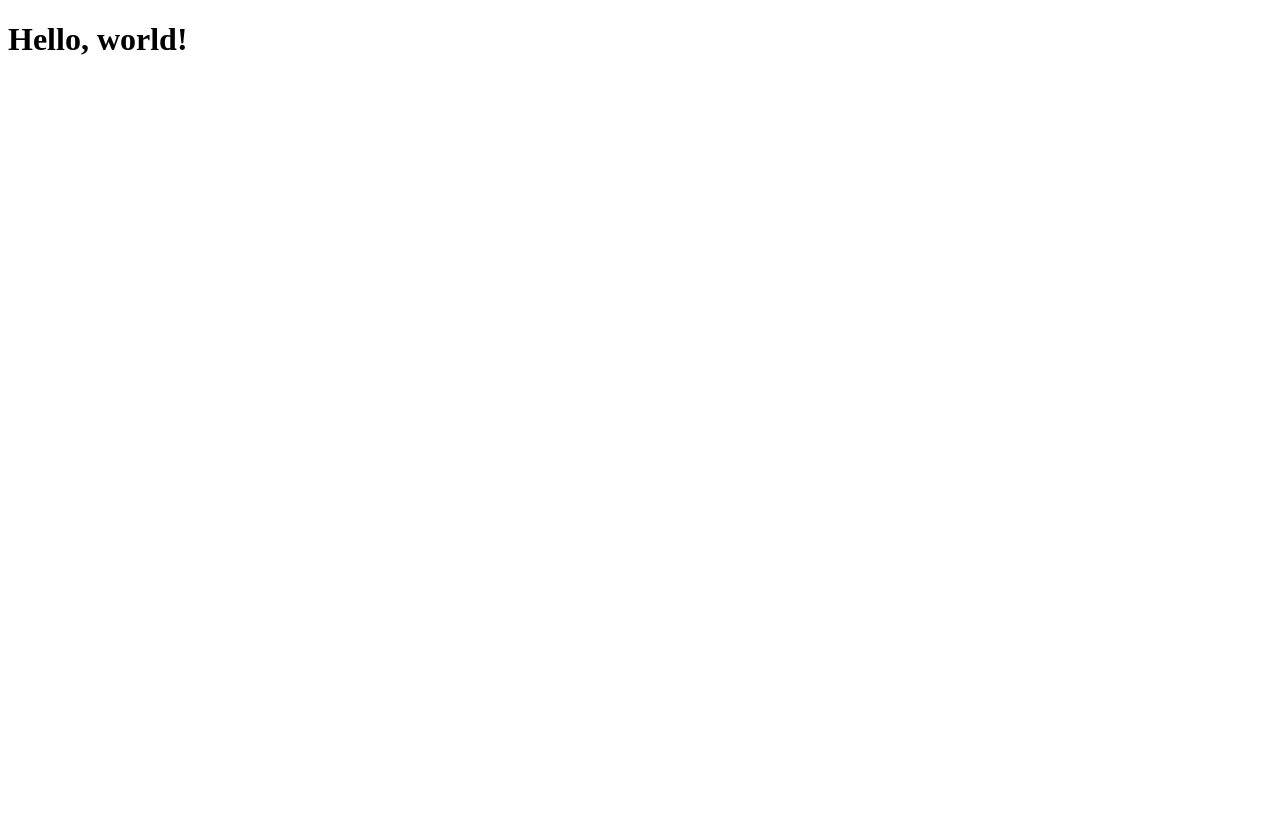
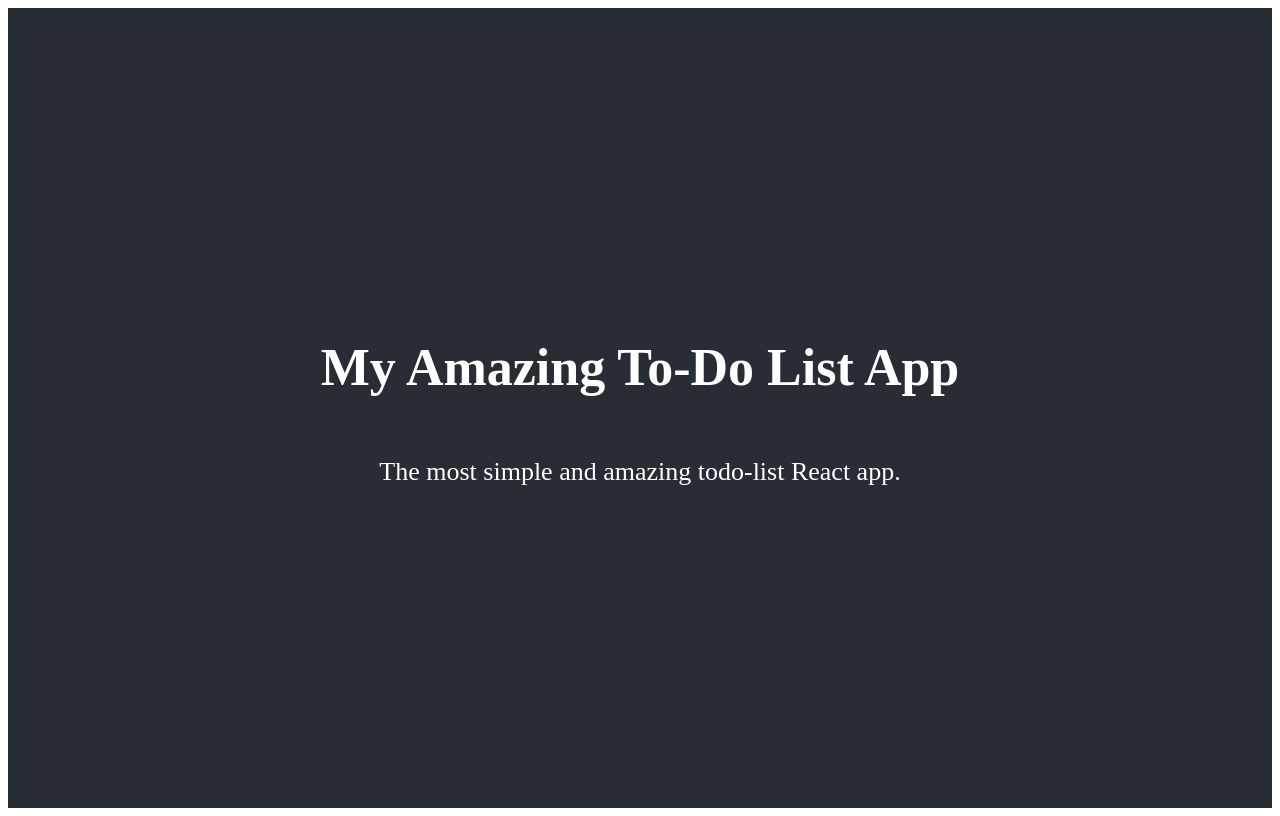
Before and after one commit to claissemartinez/FCB-React-AWS, a React (Create React App) app: page / in a window 1280 px wide. Built offline with nearby package versions, Linux system fonts and the light colour scheme.

Commit message:
Apply external styles to a component

```diff
--- a/public/index.html
+++ b/public/index.html
@@ -10,6 +10,6 @@
 	<!-- Always add-->
 
 	<div id="root"></div>
-	<!-- Always add/ critical-->
+	<!-- Always add/ critical point-->
 </body>
 </html>
--- /dev/null
+++ b/src/index.css
@@ -0,0 +1,14 @@
+.app {
+  text-align: center;
+}
+
+.app-header {
+  background-color: #282c34;
+  min-height: 100vh;
+  display: flex;
+  flex-direction: column;
+  align-items: center;
+  justify-content: center;
+  font-size: calc(10px + 2vmin);
+  color: white;
+}
--- a/src/index.js
+++ b/src/index.js
@@ -1,12 +1,29 @@
 import React from "react";
 import ReactDOM from "react-dom";
+import "./index.css";
 
 // My first component
 
-function HelloWorld() {
+//function HelloWorld() {
 
-  return <h1>Hello, world!</h1>; // JSX elements -->h1
+//  return <h1>Hello, world!</h1>; // JSX elements -->h1
 
+//}
+
+function App(){
+	return (
+		<div className="app">
+			<header className="app-header">
+			<h1>My Amazing To-Do List App</h1>
+			<p> The most simple and amazing todo-list React app. </p>
+			</header>
+			</div>
+
+		);
 }
 
-ReactDOM.render(<HelloWorld></HelloWorld>, document.getElementById("root")); //from div root
+
+ReactDOM.render(<App />, document.getElementById("root"));
+
+//ReactDOM.render(<HelloWorld></HelloWorld>, document.getElementById("root")); //from div root
+//ReactDOM.render(<HelloWorld />,document.getElementById("root"));
```
